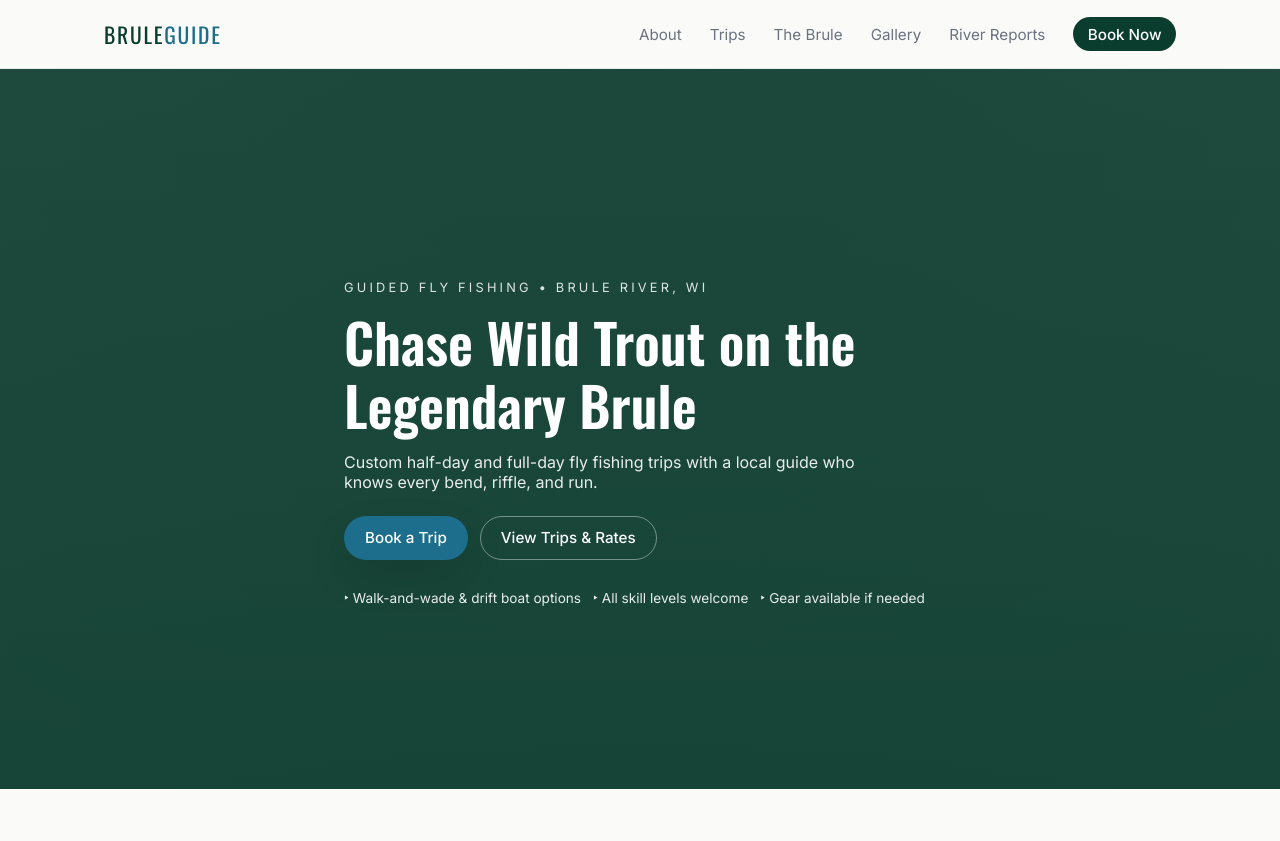
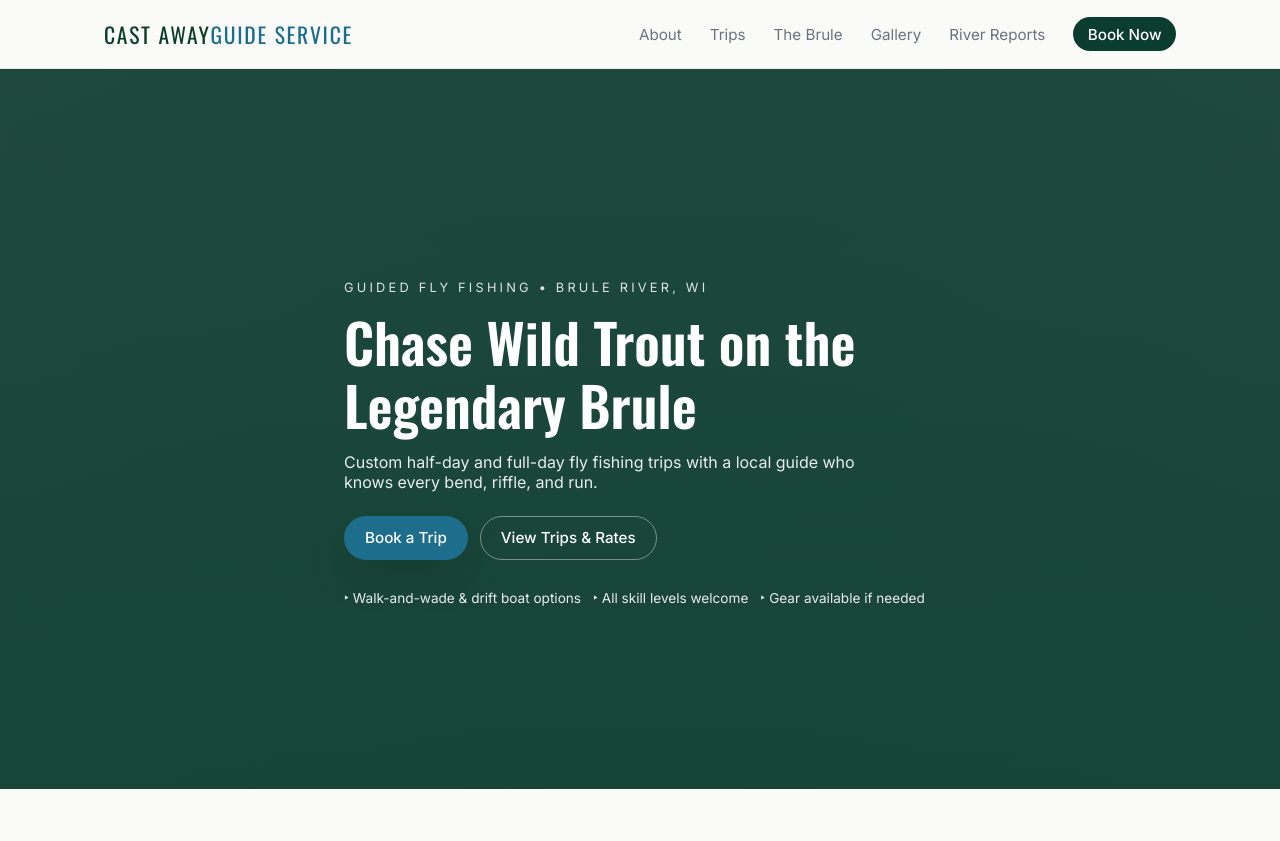
Before and after one commit to adamholden7/CastAwayGuideService, a Jekyll site: the page built from index.md, in a window 1280 px wide. Shown: the top 841 px of the page. Built offline with Jekyll 4.4.1, drawn with Linux system fonts in a browser that asks for light colours; grey boxes are pictures that could not be loaded.

Commit message:
Update default.html

```diff
--- a/_layouts/default.html
+++ b/_layouts/default.html
@@ -16,7 +16,7 @@
 <body>
   <header class="site-header">
     <div class="container nav-container">
-      <a href="{{ '/' | relative_url }}" class="logo">Brule<span>Guide</span></a>
+      <a href="{{ '/' | relative_url }}" class="logo">Cast Away<span>Guide Service</span></a>
 
       <button class="nav-toggle" aria-label="Toggle navigation">
         <span class="nav-toggle-line"></span>
```
